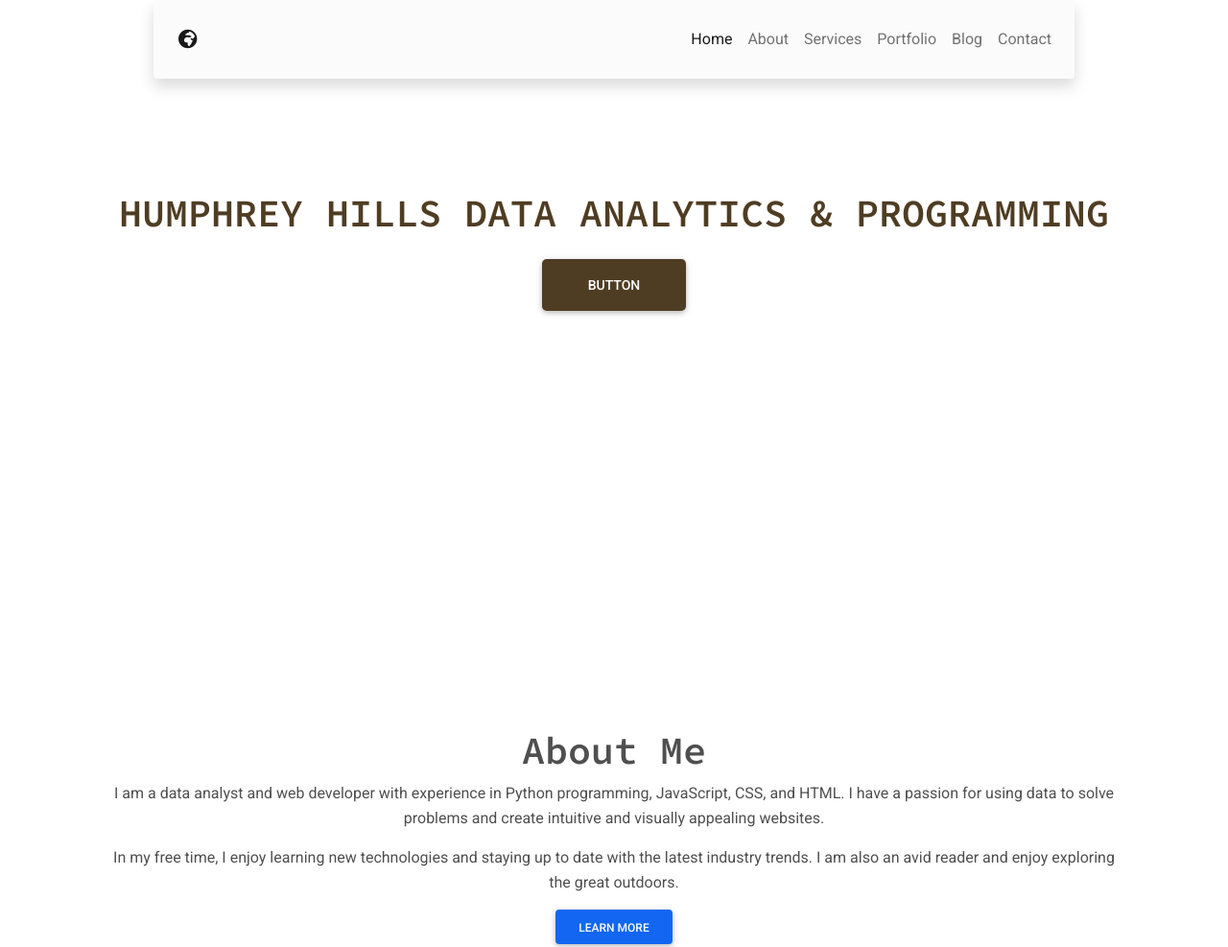
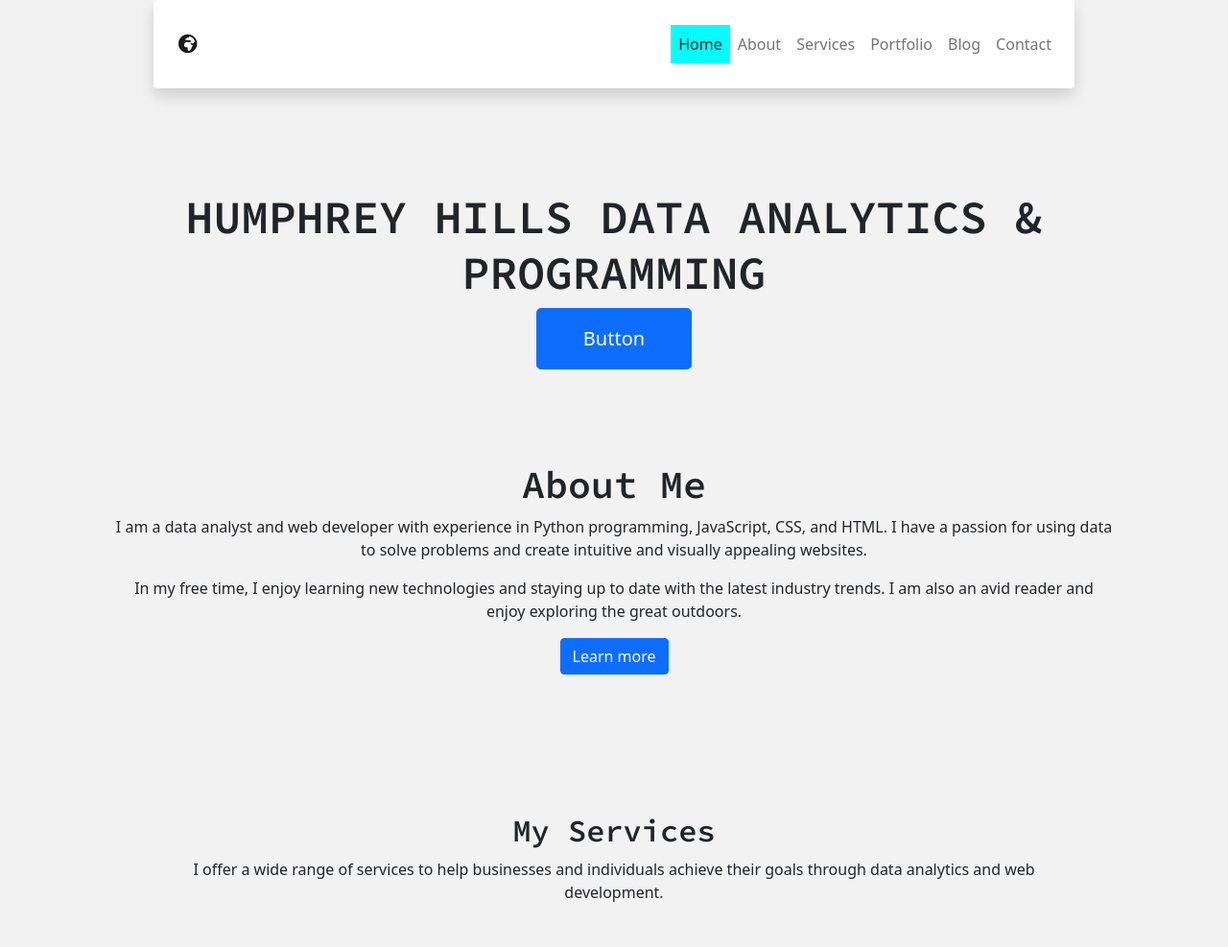
Before and after one commit to hhhcube/hhhcube.github.io, a plain HTML site: page index.html in a window 1280 px wide. Shown: the top 987 px of the page at 96% size. Drawn offline with nearby package versions, Linux system fonts and the light colour scheme; files whose address does not match are found by name.

Commit message:
Added focus to selected menu item

```diff
--- a/assets/css/layout.css
+++ b/assets/css/layout.css
@@ -17,16 +17,26 @@ html {
     scroll-behavior: smooth;
 }
 
-#home,
-#section1,
-#section2,
-#section3,
-#section4 {
+/* #home,
+#about,
+#services,
+#porttfolio,
+#blog,
+#contact{
     height: 70vh;
     text-align: center;
     font-size: 20px;
     padding-top: 50px;
-}
+} */
+
+
+
+
+
+
+
+
+
 /* .flex-container {
     display: flex;
     flex-wrap: wrap;
--- a/assets/css/myStyles.css
+++ b/assets/css/myStyles.css
@@ -1,31 +1,19 @@
+/* Global Body styles */
 body {
-    font-family: 'Merriweather', serif;
     background-color: hsl(0, 0%, 95%);
 }
-.text-theme {
-    color: hsl(35, 38.2%, 22.4%)
-}
-.bg-theme-light {
-    background-color: hsl(35, 37.5%, 95.2%);
-}
-.bg-theme-dark {
-    background-color: hsl(35, 38.25%, 22.4%) !important;
+
+.active{
+    background-color: aqua;
 }
 
-/* Navbar Styles */
-.navbar-light {
-    color: hsl(35, 38.2%, 22.4%);
-}
-.navbar-light .nav-item .nav-li {
-    color: hsl(35, 38.2%, 22.4%)
-}
 
 h1, h2, h3, h4, h5, h6 {
     font-family: 'Source Code Pro', monospace;
 }
 
 a {
-    color: #2c3e50;
+    color: #000000;
     text-decoration: none;
 }
 
@@ -33,26 +21,18 @@ a:hover {
     color: #e74c3c;
 }
 
-/* Header Styles */
-header .navbar-brand {
-    color: #ffffff;
-}
 
-header .nav-link {
-    color: #ffffff;
-}
-/* Home Styles */
 #home {
     margin-top: 150px;
     text-align: center;
 }
 
 #home h1 {
-    font-size: 40px;
-    margin-bottom: 20px;
+    font-size: 48px;
+    /* margin-bottom: 20px; */
 }
 
 #home p {
     font-size: 24px;
-    margin-bottom: 20px;
+    /* margin-bottom: 20px; */
 }
--- a/index.html
+++ b/index.html
@@ -19,6 +19,8 @@
          <link href="https://fonts.googleapis.com/css2?family=Merriweather:ital,wght@0,300;0,400;0,700;1,300;1,400;1,700&family=Open+Sans:wght@300;400;600;700;800&display=swap" rel="stylesheet">
          <link rel="preconnect" href="https://fonts.googleapis.com">
          <link rel="preconnect" href="https://fonts.gstatic.com" crossorigin>
+         <link rel="preconnect" href="https://fonts.googleapis.com">
+        <link rel="preconnect" href="https://fonts.gstatic.com" crossorigin>
         <link href="https://fonts.googleapis.com/css2?family=Source+Code+Pro:wght@600&display=swap" rel="stylesheet">
 
           <!-- jQuery first, then Popper.js, then Bootstrap JS -->
@@ -28,22 +30,16 @@
         <!-- Bootstrap CSS -->
         <link href="https://cdn.jsdelivr.net/npm/bootstrap@5.0.2/dist/css/bootstrap.min.css" rel="stylesheet" integrity="sha384-EVSTQN3/azprG1Anm3QDgpJLIm9Nao0Yz1ztcQTwFspd3yD65VohhpuuCOmLASjC" crossorigin="anonymous">
         <script src="https://stackpath.bootstrapcdn.com/bootstrap/4.3.1/js/bootstrap.min.js" integrity="sha384-JjSmVgyd0p3pXB1rRibZUAYoIIy6OrQ6VrjIEaFf/nJGzIxFDsf4x0xIM+B07jRM"crossorigin="anonymous"></script>
+
         <!-- Icons -->
-        <!-- <link href="./assets/css/nucleo-icons.css" rel="stylesheet"> -->
         <script src="https://kit.fontawesome.com/42d5adcbca.js" crossorigin="anonymous"></script>
+        <!-- Font Awesome -->
+        <link rel="stylesheet" href="https://use.fontawesome.com/releases/v5.15.2/css/all.css"/>
 
         <!-- Style Sheets -->
         <link rel="stylesheet" href="assets/css/Mystyles.css">
         <link rel="stylesheet" href="assets/css/layout.css">
         <link rel="stylesheet" href="assets/css/mdbstyles.css">
-
-        <!-- Font Awesome -->
-        <link rel="stylesheet" href="https://use.fontawesome.com/releases/v5.15.2/css/all.css"/>
-
-        <!-- MDB -->
-        <link href="https://cdnjs.cloudflare.com/ajax/libs/mdb-ui-kit/3.10.1/mdb.min.css" rel="stylesheet"/>
-
-
     </head>
 
     <!-- Body -->
@@ -52,16 +48,7 @@
         <header>
             <section class="container grid-item" id="navigation">
                 <!-- Navbar -->
-                <nav
-                    class="
-                    navbar navbar-expand-lg navbar-light
-                    bg-light
-                    fixed-top
-                    shadow p-3 mb-5 bg-body rounded
-                    w-75 p-3
-                    container-fluid w-75 p-3
-                    "
-                >
+                <nav class="navbar navbar-expand-lg navbar-light bg-light fixed-top shadow p-3 mb-5 bg-body rounded w-75 p-3 container-fluid w-75 p-3">
                     <!-- Container wrapper -->
                     <div class="grid-container-branding">
                         <!-- Toggle button -->
@@ -113,11 +100,12 @@
         <main>
             <!-- Home -->
             <section id="home" class="container p-5 page-section">
-                <div class="vh-100 d-flex algign-itmes-center justify-content-center">
+                <div class="d-flex algign-itmes-center justify-content-center">
                     <div class="text-center">
-                        <h1 class="display-1 text-uppercase fw-bold text-theme mb-4">
+                        <h1 class="text-uppercase fw-bold">
                             Humphrey Hills Data Analytics & Programming
                         </h1>
+                        <div>
                             <a
                                 href ="#section-content"
                                 role="button"
@@ -127,17 +115,19 @@
                             </a>
                         </div>
                     </div>
+                </div>
             </section>
             <!-- About -->
             <section id="about" class="container p-5 page-section">
-                <div class="row">
                 <div class="col-lg-12 text-center">
                     <h1>About Me</h1>
                     <p>I am a data analyst and web developer with experience in Python programming, JavaScript, CSS, and HTML. I have a passion for using data to solve problems and create intuitive and visually appealing websites.
                     </p>
                     <p>In my free time, I enjoy learning new technologies and staying up to date with the latest industry trends. I am also an avid reader and enjoy exploring the great outdoors.</p>
+                    <div>
                         <a href="#services" class="btn btn-primary">Learn more</a>
                     </div>
+
                 </div>
             </section>
             <!-- Services -->
@@ -189,13 +179,13 @@
             </section>
             <!-- Blog -->
             <section id="blog" class="container p-5 page-section">
-                <div class="container">
+
                     <div class="col-lg-12 text-center">
                         <h2>My Blog</h2>
                         <p>Welcome to my blog! I am currently working hard to share my thoughts, tips, and experiences on data analytics and web development. Please check back soon for updates.</p>
                         <p>In the meantime, feel free to explore the rest of my website and learn more about my skills and experience.</p>
                     </div>
-                </div>
+
             </section>
             <!-- Contact -->
             <section id="contact" class="container p-5 page-section">
```
Lines whose indentation alone changed are shown as unchanged.
